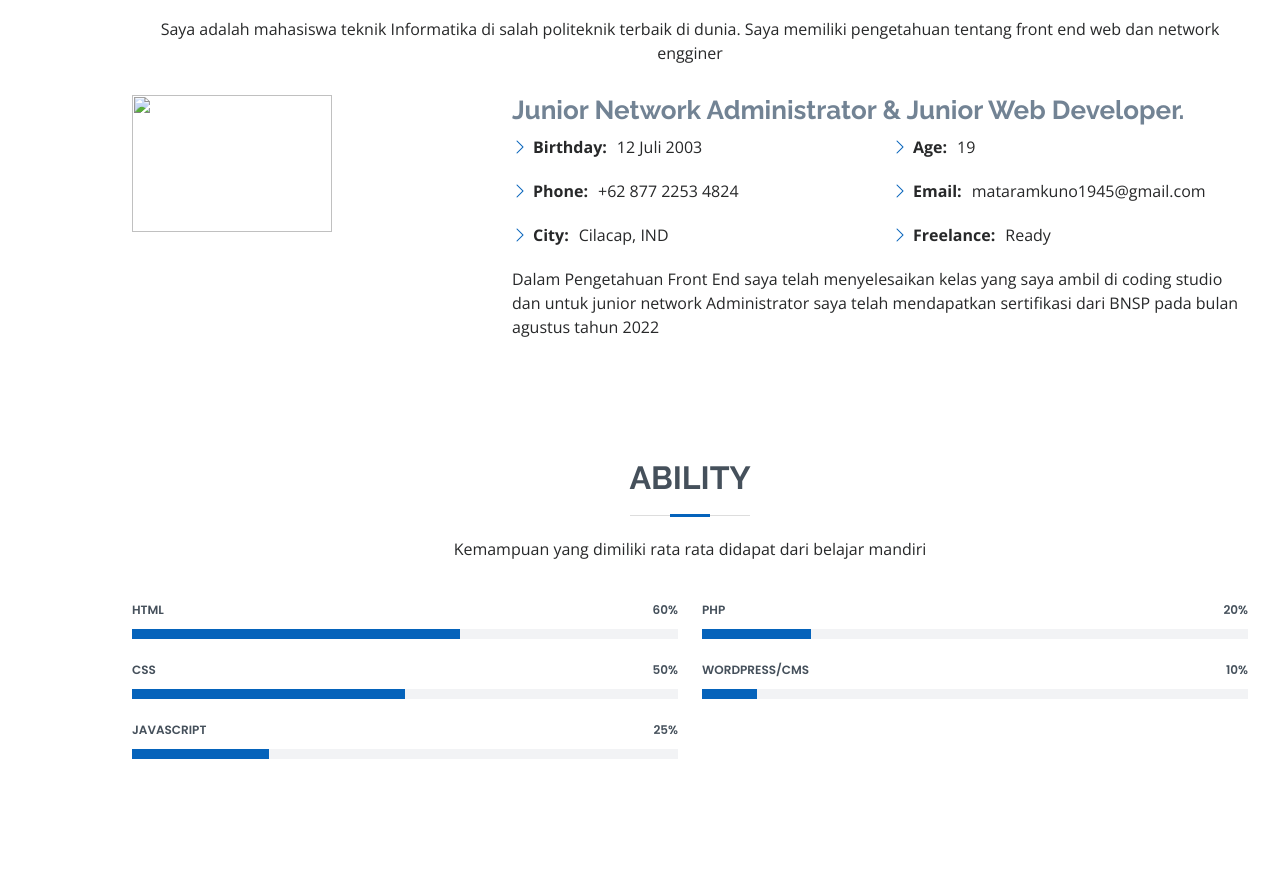
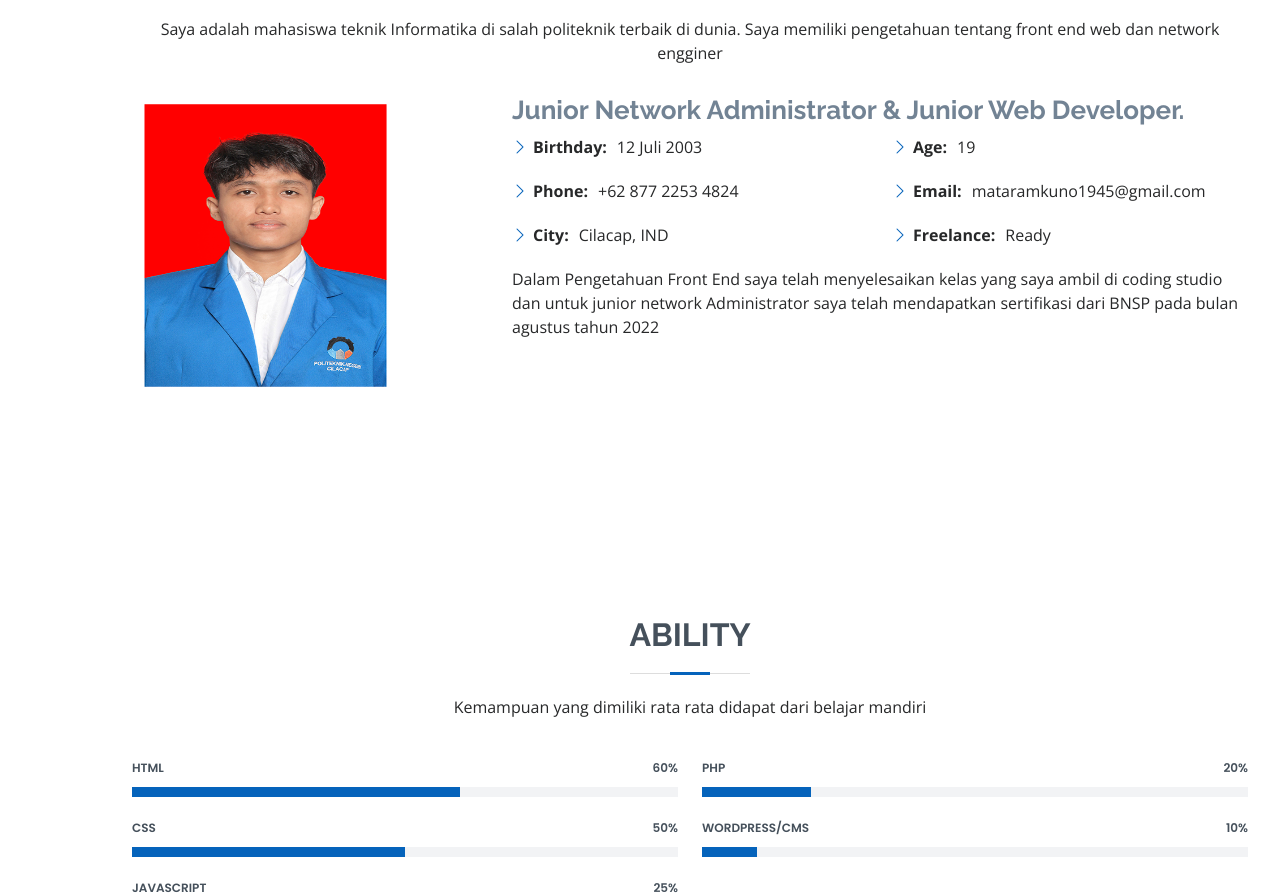
Before and after one commit to Fardan-Nurhidayat/Fardan-Nurhidayat.github.io, a plain HTML site: page index.html in a window 1280 px wide. Shown: the part 921-1816 px from the top of the page. Drawn offline with nearby package versions, Linux system fonts and the light colour scheme.

Commit message:
Tugas 01
Pergantian img src

```diff
--- a/index.html
+++ b/index.html
@@ -84,7 +84,7 @@
 
         <div class="row">
           <div class="col-lg-4">
-            <img src="assets/img/IMG_1501++.jpg" class="img-fluid h-75 w-75" alt="">
+            <img src="assets/img/Profile.jpg" class="img-fluid h-75 w-75" alt="">
           </div>
           <div class="col-lg-8 pt-4 pt-lg-0 content">
             <h3>Junior Network Administrator &amp; Junior Web Developer.</h3>
```
